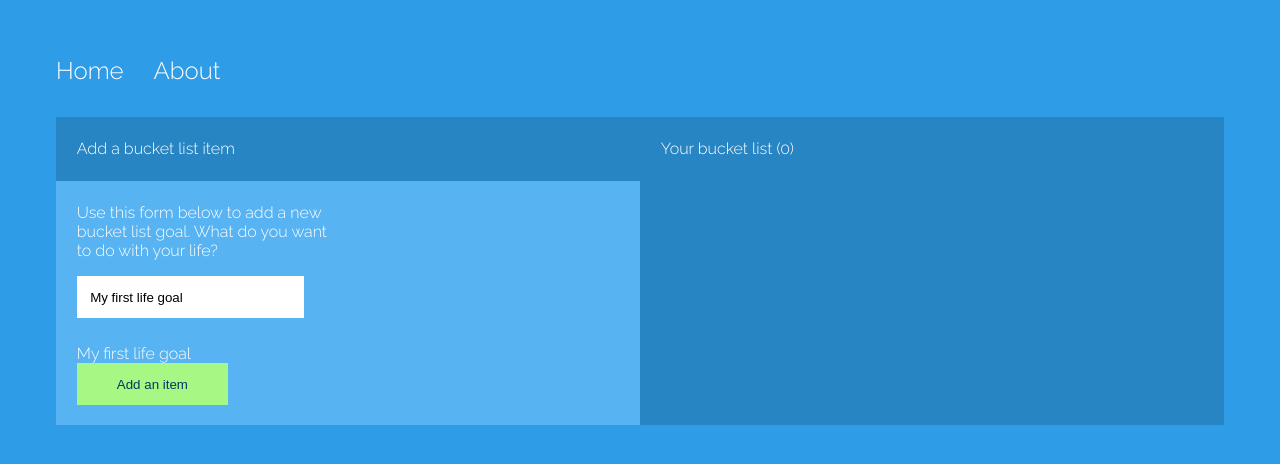
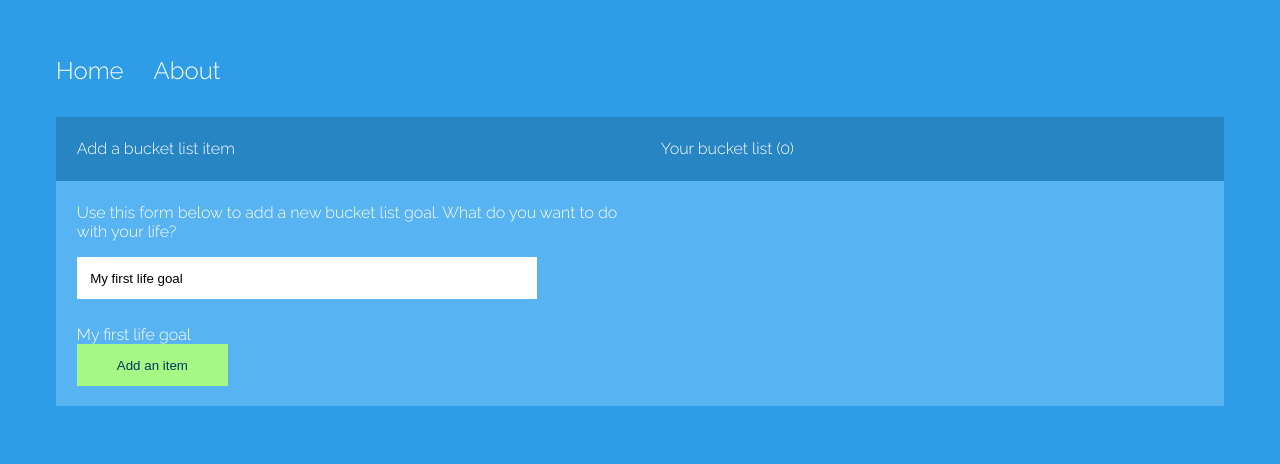
Before and after one commit to RyanYoung72443/Angular5Basics, an Angular app: page / in a window 1280 px wide. Shown: the top 464 px of the page. Built offline with nearby package versions, Linux system fonts and the light colour scheme.

Commit message:
fixed html glitch

```diff
--- a/src/app/home/home.component.html
+++ b/src/app/home/home.component.html
@@ -5,7 +5,8 @@
     <div class="col">
         <p>Your bucket list ({{ itemCount }})</p>
     </div>
-    <div class="container color-light">
+</div>
+<div class="container color-light">
         <div class="col">
             <p class="sm">Use this form below to add a new bucket list goal. What do you want to do with your life?</p>
 
@@ -20,5 +21,4 @@
                 {{ goal }}
             </p>
         </div>
-    </div>
 </div>
```
